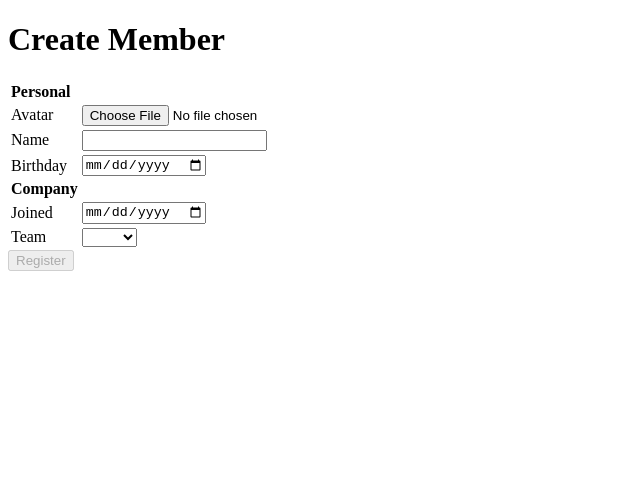
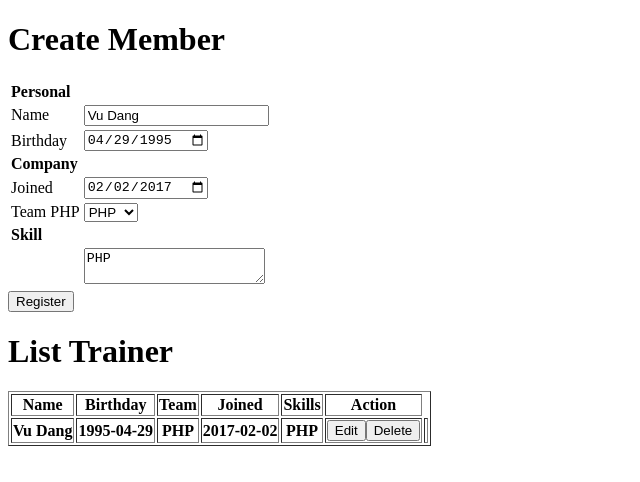
Before and after one commit to at-vudang95/AT_VuDang_Angular, an Angular app in the folder my-app/: page / in a window 1280 px wide. Shown: the top 482 px of the page, without its empty margins (0-640 px from the left). Built offline with nearby package versions, Linux system fonts and the light colour scheme.

Commit message:
Update exercise model driven v2.0

```diff
--- a/my-app/src/app/Form/form.component.html
+++ b/my-app/src/app/Form/form.component.html
@@ -1,15 +1,11 @@
 <div>
   <h1>Create Member</h1>
   <div>
-    <form [formGroup]="registerForm" novalidate (ngSubmit)="save(registerForm.value, registerForm.valid)">
+    <form [formGroup]="registerForm" novalidate (ngSubmit)="save(registerForm.value)">
       <table>
         <tbody formGroupName="personal">
         <tr>
           <td><b>Personal</b></td>
-          </tr>
-          <tr>
-            <td>Avatar</td>
-            <td><input type="file" formControlName="avatar"></td>
         </tr>
         <tr>
           <td>Name</td>
@@ -29,23 +25,25 @@
             <td><input type="date" formControlName="joined"></td>
           </tr>
           <tr>
-            <td>Team</td>
+            <td>Team {{member.company.team}} </td>
             <td>
-              <select  formControlName="team">
-                <option>FE</option>
-                <option>PHP</option>
-                <option>RuBy</option>
+              <select formControlName="team">
+                <option *ngFor="let team of teams" [value]="team" [selected]="team == member.company.team">{{team}}</option>
               </select>
             </td>
           </tr>
-          <tr [hidden]="!registerForm.controls['company'].controls.team.valid">
-            <td>Skill</td>
+        </tbody>
+        <tbody
+          [hidden]="registerForm.controls['company'].controls.team.value == 'None'">
+        <td><b>Skill</b></td>
+        <tr>
+          <td></td>
           <td><textarea formControlName="skill"></textarea></td>
         </tr>
         </tbody>
-
       </table>
-      <input [disabled]="!registerForm.valid" type="submit" value = "Register">
+      <input [disabled]="!registerForm.valid" *ngIf="!edited" type="submit" value="Register">
+      <input [disabled]="!registerForm.valid" *ngIf="edited" type="submit" value="Update">
     </form>
   </div>
 
--- a/my-app/src/app/Form/form.component.ts
+++ b/my-app/src/app/Form/form.component.ts
@@ -1,47 +1,65 @@
-import {Component, OnInit} from '@angular/core';
+import {Component, Input, OnChanges, OnInit, SimpleChanges} from '@angular/core';
 import {FormGroup, FormControl, FormBuilder, Validators} from '@angular/forms';
+import {MyService} from '../service/MyService';
 @Component({
   selector: 'app-form-register',
   templateUrl: './form.component.html'
 })
-export class FormComponent implements OnInit {
+export class FormComponent implements OnInit, OnChanges {
+
+  @Input() id: any;
+  @Input() edited: boolean;
   member: any;
   teams: Array<any>;
   public submitted: boolean; // keep track on whether form is submitted
   registerForm: FormGroup;
 
-  constructor(private formBuilder: FormBuilder) {
-  }
-
-  // registerMember (member: NgForm) {
-  //   console.log(member.value.company.team);
-  //   // member.value.personel.name = 'vudang';
-  // }
-  ngOnInit() {
+  constructor(private formBuilder: FormBuilder, private service: MyService) {
+    this.teams = [
+      'FE', 'Ruby', 'PHP'
+    ];
+    this.member = this.service.data[0];
     this.registerForm = this.formBuilder.group({
       personal: this.formBuilder.group({
-        avatar: [],
-        name: ['', [Validators.required, Validators.minLength(8)]],
-        birthday: ['', Validators.required],
+        name: new FormControl('', [Validators.required]),
+        birthday: new FormControl(['', Validators.required]),
       }),
       company: this.formBuilder.group({
-        joined: ['', Validators.required],
-        team: ['', Validators.required],
-        skill: ['', Validators.required]
-      })
+        joined: new FormControl('', Validators.required),
+        team: new FormControl('None', Validators.required)
+      }),
+      skill: new FormControl({})
     });
-    this.registerForm.valueChanges.subscribe(form => {
-        (this.registerForm.controls['company'].get('skill'))
-          .setValue(form.company.team, { onlySelf: true });
+  }
+  ngOnInit() {
+    this.registerForm.controls['company'].get('team').valueChanges.subscribe(value => {
+       this.registerForm.setControl('skill',
+         new FormControl('', [Validators.required, this.checkSkill]));
     });
-    // (<FormControl>this.registerForm.controls['name'])
-    //   .setValue('John', { onlySelf: true });
   }
-  save(model: any, isValid: boolean) {
-    this.submitted = true; // set form submit to true
+  ngOnChanges(changes: SimpleChanges): void {
+    (<FormGroup>this.registerForm).setValue(this.service.data[this.id]);
+    this.member = this.service.data[this.id];
+  }
+  save(model: any) {
+    // console.log(model);
+    if (this.edited) {
+      this.service.data[this.id] = model;
+      this.edited = false;
+    }else {
+      this.service.data.push(model);
+    }
+  }
+  checkSkill = (input: FormControl) => {
+    let team: string;
+    team = this.registerForm.controls['company'].get('team').value;
+    let isValid: boolean;
+    if (input.value.indexOf(team) === -1) {
+      isValid = false;
+    }else {
+      isValid = true;
+    }
 
-    // check if model is valid
-    // if valid, call API to save customer
-    console.log(model, isValid);
+    return !isValid ? { skillInvalid : true } : null;
   }
 }
--- a/my-app/src/app/app.component.html
+++ b/my-app/src/app/app.component.html
@@ -1,2 +1,3 @@
-<app-form-register>
+<app-form-register [id]="id" [edited]="edited">
 </app-form-register>
+<app-list (detailMember)="detail($event)"></app-list>
--- a/my-app/src/app/app.component.ts
+++ b/my-app/src/app/app.component.ts
@@ -1,10 +1,23 @@
-import { Component } from '@angular/core';
+import {Component, Output, ViewChild} from '@angular/core';
+import {MyService} from './service/MyService';
+import {FormComponent} from "./Form/form.component";
 
 @Component({
   selector: 'app-root',
   templateUrl: './app.component.html',
-  styleUrls: ['./app.component.css']
+  styleUrls: ['./app.component.css'],
+  providers: [MyService]
 })
 export class AppComponent {
   title = 'app';
+  id: any;
+  @ViewChild(FormComponent) form: FormComponent;
+  @Output() edited: boolean;
+  constructor(private service: MyService) {
+    this.id = 0;
+  }
+  detail(index: number) {
+    this.id = index;
+    this.form.edited = true;
+  }
 }
--- a/my-app/src/app/app.module.ts
+++ b/my-app/src/app/app.module.ts
@@ -4,10 +4,11 @@ import { NgModule } from '@angular/core';
 import { AppComponent } from './app.component';
 import {FormsModule, ReactiveFormsModule} from '@angular/forms';
 import {FormComponent} from './Form/form.component';
+import {ListComponent} from './list/list.component';
 
 @NgModule({
   declarations: [
-    AppComponent, FormComponent
+    AppComponent, FormComponent , ListComponent
   ],
   imports: [
     BrowserModule,
--- /dev/null
+++ b/my-app/src/app/list/list.component.html
@@ -0,0 +1,31 @@
+<h1>
+  List Trainer
+</h1>
+<table border="1">
+  <thead>
+  <tr>
+    <th>Name</th>
+    <th>Birthday</th>
+    <th>Team</th>
+    <th>Joined</th>
+    <th>Skills</th>
+    <th>Action</th>
+  </tr>
+  </thead>
+  <tbody>
+  <tr *ngFor=" let member of members, let index = index">
+    <th>{{member.personal.name}}</th>
+    <th>{{member.personal.birthday}}</th>
+    <th>{{member.company.team}}</th>
+    <th>{{member.company.joined}}</th>
+    <th>{{member.skill}}</th>
+    <th>
+      <input type="button" value="Edit" name="btn-edit" (click)="edit(index)">
+      <input type="button" value="Delete" name="btn-delete" (click)="delete(index)">
+    </th>
+    <th>
+
+    </th>
+  </tr>
+  </tbody>
+</table>
--- /dev/null
+++ b/my-app/src/app/list/list.component.ts
@@ -0,0 +1,22 @@
+import {Component, EventEmitter, Output} from '@angular/core';
+import {MyService} from '../service/MyService';
+
+@Component({
+  selector: 'app-list',
+  templateUrl: './list.component.html',
+})
+export class ListComponent {
+  members: Array<any> = [];
+  @Output() detailMember: EventEmitter<any> = new EventEmitter();
+  constructor(private service: MyService) {
+    this.members = service.data;
+  }
+  edit(index: number) {
+    this.detailMember.emit(index);
+  }
+  delete(index: number) {
+    this.members.splice(index, 1);
+    this.service.data = this.members;
+  }
+
+}
--- /dev/null
+++ b/my-app/src/app/service/MyService.ts
@@ -0,0 +1,18 @@
+import {Injectable} from '@angular/core';
+
+@Injectable()
+export class MyService {
+
+  member: any = {
+    personal: {
+      name: 'Vu Dang',
+      birthday: '1995-04-29'
+    },
+    company: {
+      team: 'PHP',
+      joined: '2017-02-02'
+    },
+    skill: 'PHP'
+  }
+  data: Array<any> = [this.member];
+}
```
Lines whose indentation alone changed are shown as unchanged.
